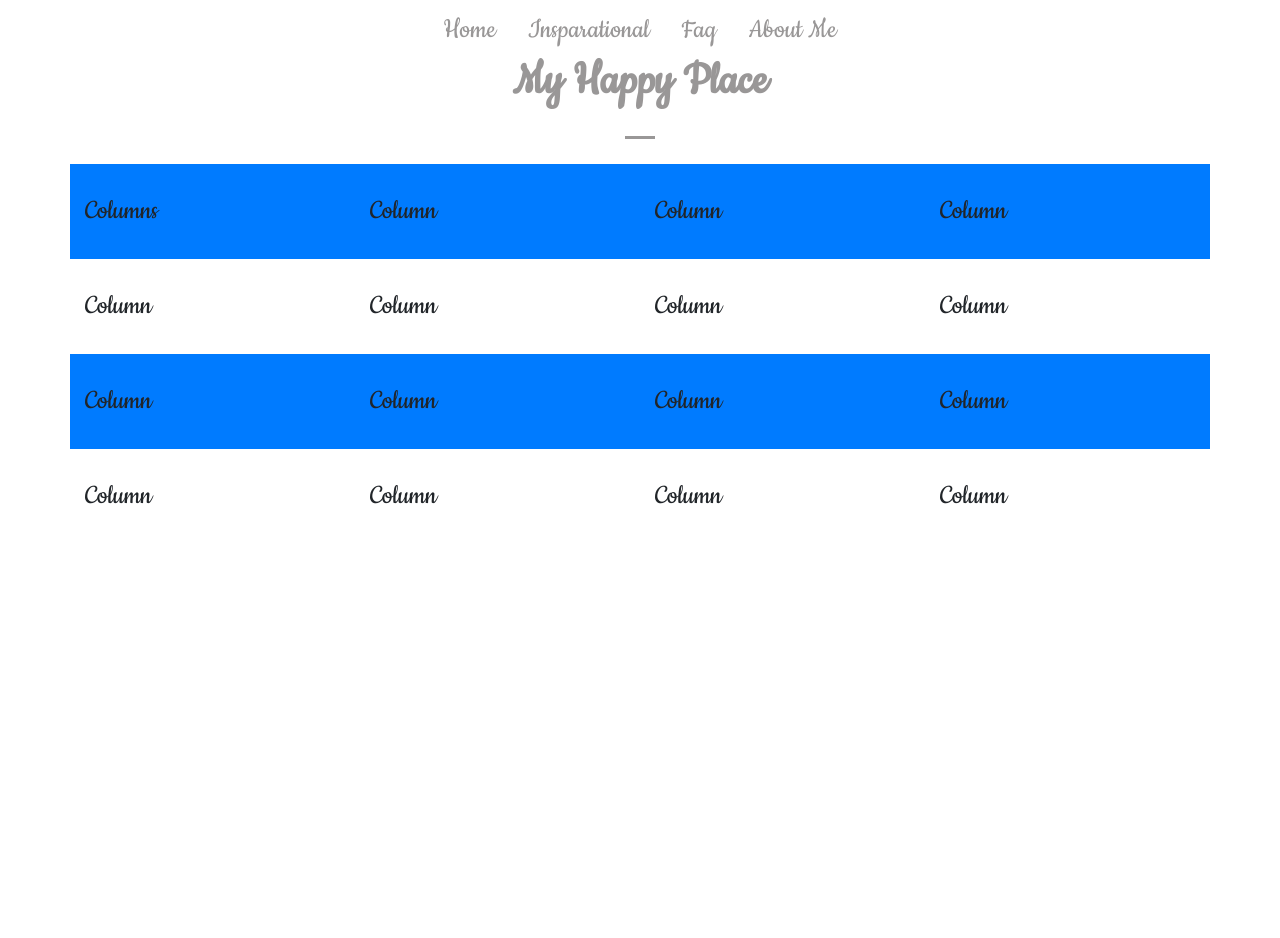
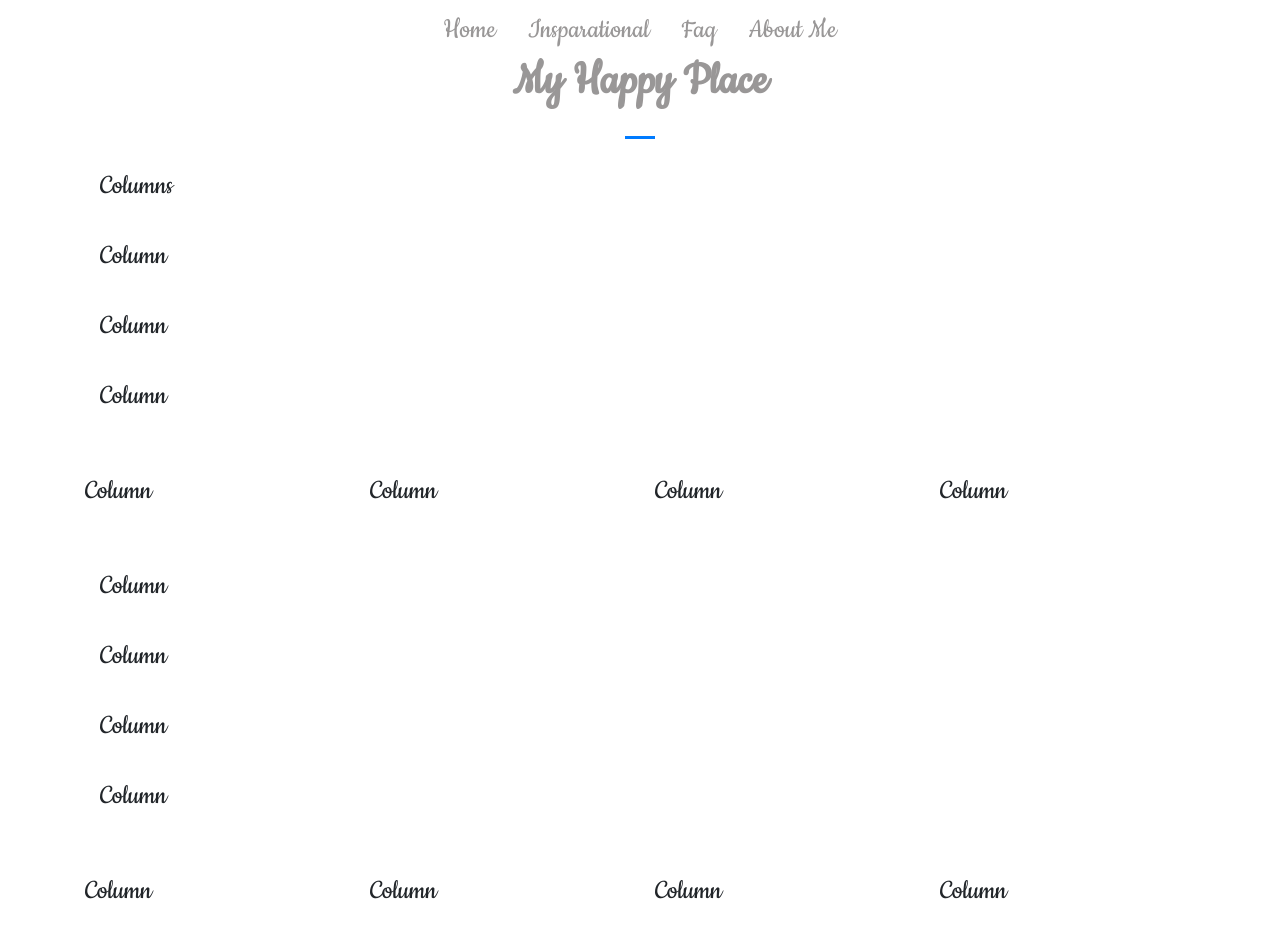
Before and after one commit to diomarino/CS260-CreativeProject-1, a plain HTML site: page faq.html in a window 1280 px wide. Before the commit the page ends 800 px from the top, so only its background shows below. Drawn offline with nearby package versions, Linux system fonts and the light colour scheme.

Commit message:
Add files via upload

```diff
--- a/styles.css
+++ b/styles.css
@@ -31,7 +31,7 @@ a {
   display: block;
   width: 30px;
   margin: 25px auto;
-  border-color: rgb(153, 151, 151);
+  border-color: #007bff;
 }
 
 body {
@@ -43,16 +43,6 @@ body {
   color: #212529;
   text-align: left;
   background-color: #fff;
-}
-
-.row1 {
-  background-color: #007bff;
-  display: -ms-flexbox;
-  display: flex;
-  -ms-flex-wrap: wrap;
-  flex-wrap: wrap;
-  margin-right: -15px;
-  margin-left: -15px;
 }
 
 .row2 {
@@ -72,6 +62,7 @@ body {
 }
 
 .col {
+  border-color: #007bff;
   margin-top: 25px;
   margin-bottom: 25px;
   -ms-flex-preferred-size: 0;
```
